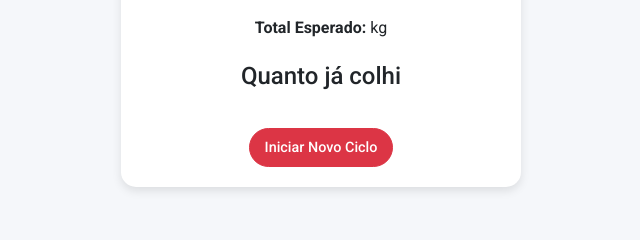
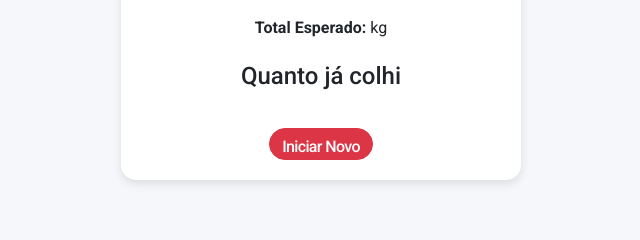
Before and after one commit to MatheusMV05/Projetos-2---G1, a Django app: page /celeiro/ in a window 1280 px wide. Shown: the part 481-721 px from the top of the page, without its empty margins (319-959 px from the left). Run offline with Django 5.2, Linux system fonts and the light colour scheme; the visitor is signed in with stand-in values (Sample User, id 1); data that the repository does not hold is empty; parts of the project's set-up code (start-up, migrations or seed data) failed here and were passed over.

Commit message:
Refactor button styles in celeiro.html for improved layout and readability

```diff
--- a/ryb_agro_app/templates/celeiro.html
+++ b/ryb_agro_app/templates/celeiro.html
@@ -78,10 +78,13 @@
 				letter-spacing: -0.96px;
 			}
 			.btn {
-				border-radius: 20px;
-				font-size: 0.9rem;
+				width: 104px;
+                height: 32px;
+                border-radius: 16px;
+				font-size: 1rem;
 				font-weight: 500;
-				padding: 8px 15px;
+                line-height: 24px;
+                letter-spacing: -0.64px;
 			}
 			.btn-primary {
 				background-color: #28a745;
```
